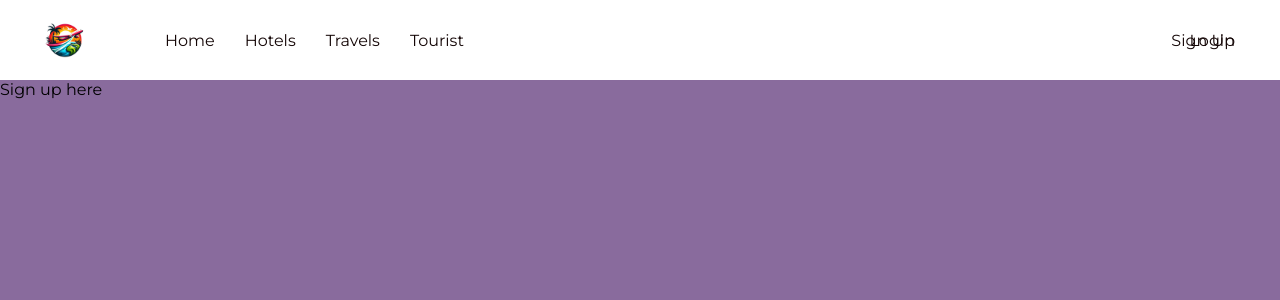
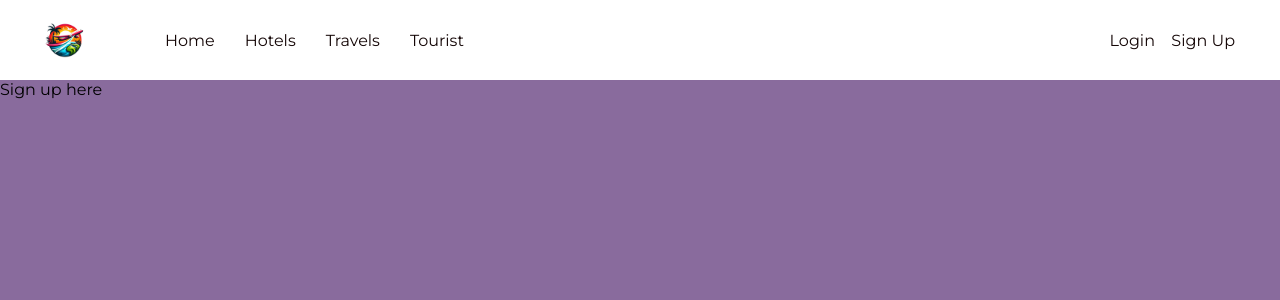
Before and after one commit to amol2115/WanderLustWays, a React (Vite) app in the folder frontend/: page /signup in a window 1280 px wide. Shown: the top 300 px of the page. Built offline with nearby package versions, Linux system fonts and the light colour scheme.

Commit message:
SignUp Modifications

```diff
--- a/frontend/src/App.css
+++ b/frontend/src/App.css
@@ -84,6 +84,15 @@
 
 .login {
   position: absolute;
+  right: 110px;
+  color: #140606;
+  transition-duration: 300ms;
+  text-decoration: none;
+  margin: 0 15px;
+}
+
+.signup{
+  position: absolute;
   right: 30px;
   color: #140606;
   transition-duration: 300ms;
@@ -98,12 +107,18 @@
   margin: -5px -5px; /* Adjust margin to keep the link in the same position */
   color: #f9f6f5; /* Optional: Change text color on hover */
 }
-/*
+
 .login:hover {
   color: #ff6347;
   text-underline-offset: 7px;
   text-decoration: underline;
-} */
+}
+
+.signup:hover {
+  color: #ff6347;
+  text-underline-offset: 7px;
+  text-decoration: underline;
+}
 
 .shop {
   padding: 20px 40px;
--- a/frontend/src/components/Navbar.jsx
+++ b/frontend/src/components/Navbar.jsx
@@ -36,7 +36,7 @@ const Navbar = () => {
                         </Link>
                     </li>
                     <li>
-                        <Link to="/signup" className="login">
+                        <Link to="/signup" className="signup">
                             Sign Up
                         </Link>
                     </li>
```
